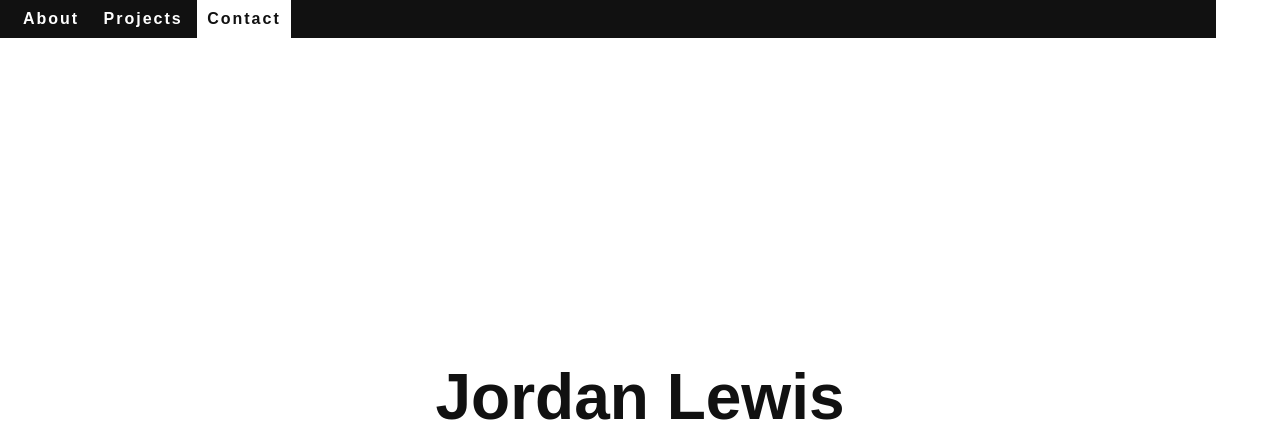
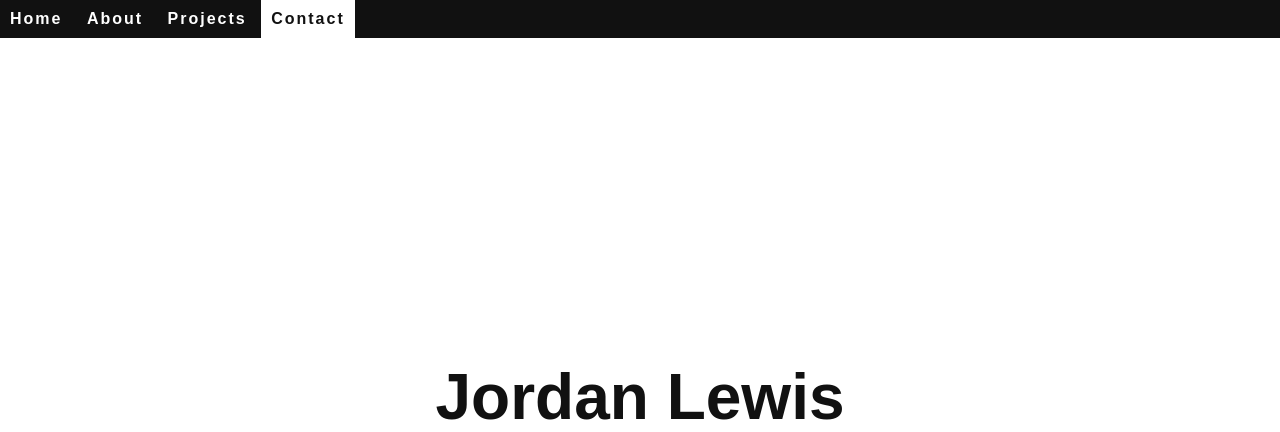
Before and after one commit to jordanlewis9/portfolio, a PHP site: page / in a window 1280 px wide. Shown: the top 432 px of the page. Run offline with PHP 8.4, Linux system fonts and the light colour scheme; some libraries are stand-ins or nearby versions.

Commit message:
fixed small css error

```diff
--- a/assets/main.css
+++ b/assets/main.css
@@ -21,8 +21,7 @@ body {
   position: fixed;
   top: 0;
   left: 0;
-  width: 100vw;
-  margin-left: -5vw; }
+  width: 100vw; }
 
 .nav-list {
   list-style: none;
--- a/assets/main.scss
+++ b/assets/main.scss
@@ -38,7 +38,6 @@ body {
   top: 0;
   left: 0;
   width: 100vw;
-  margin-left: -5vw;
 }
 
 .nav-list {
```
